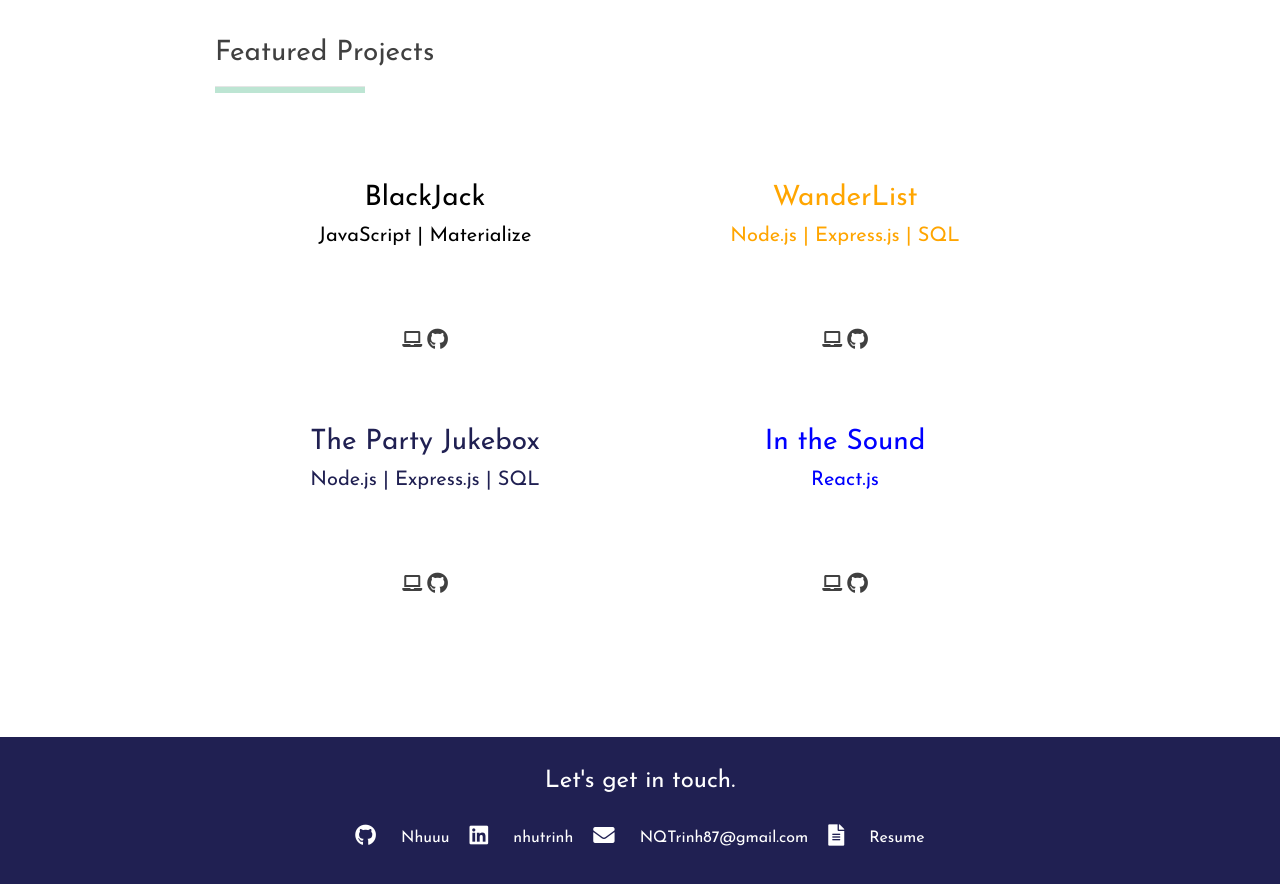
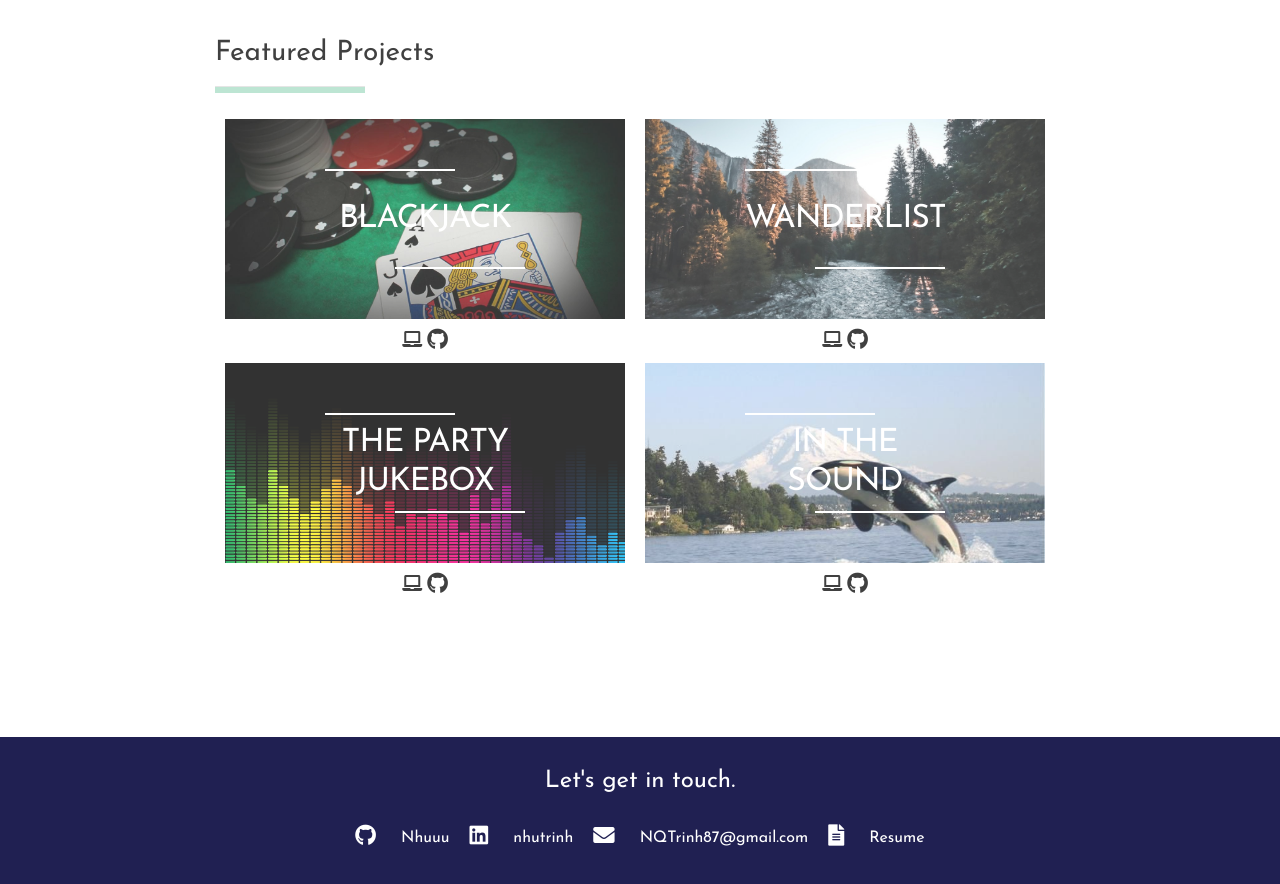
Before and after one commit to Nhuuu/folio, a plain HTML site: page index.html in a window 1280 px wide. Shown: the part 1188-2072 px from the top of the page. Drawn offline with nearby package versions, Linux system fonts and the light colour scheme; a script that the page names is missing.

Commit message:
animated portfolio items

```diff
--- a/css/style.css
+++ b/css/style.css
@@ -63,6 +63,8 @@ svg {
   box-sizing: border-box;
 }
 
+
+
 hr {
   border-bottom: 6px solid #BDE5D3;
   width: 150px;
@@ -75,78 +77,165 @@ hr {
   margin: 0 auto;
 }
 
+
+/* Portfolio Styles */
+
 .portfolio-item {
   text-align: center;
 }
 
-.portfolio-text {
+.portfolio-rect {
   display: flex;
   justify-content: center;
   height: 200px;
   margin: 10px;
-  box-sizing: border-box;
   flex-direction: column;
   min-width: 400px;
+  /* make this responsive */
+  max-width: 400px;
   position: relative;
+  overflow: hidden;
+  color: #fff;
+  background: #000000;
+  text-align: center;
 }
 
-.portfolio-text.blackjack::after, .portfolio-text.wanderlist::after, .portfolio-text.inthesound::after, .portfolio-text.jukebox::after {
-  content: "";
-  opacity: 0.6;
+.portfolio-rect img {
+  width: 100%;
+}
+
+.portfolio-rect.blackjack, .portfolio-rect.wanderlist, .portfolio-rect.inthesound, .portfolio-rect.jukebox {
+  background-position: 50% 50%;
+  opacity: .8;
+}
+
+.portfolio-rect * {
+  -webkit-box-sizing: padding-box;
+  box-sizing: padding-box;
+  -webkit-transition: all 0.3s ease-in-out;
+  transition: all 0.3s ease-in-out;
+}
+
+.portfolio-rect .portfolio-text {
+  bottom: 0;
+  display: block;
+  left: 0;
+  position: absolute;
+  right: 0;
+  top: 0;
+}
+.portfolio-rect h2 {
+  color: white;
+  left: 0;
+  right: 0;
+  letter-spacing: -1px;
+  margin: 0 auto;
+  position: absolute;
+  text-transform: uppercase;
+  bottom: 50%;
+  -webkit-transform: translateY(50%);
+  transform: translateY(50%);
+}
+
+.portfolio-rect p {
+  color: white;
+  position: absolute;
   top: 0;
   left: 0;
+  right: 0;
+  margin: 0 auto;
+  top: 50%;
+  opacity: 0;
+  font-size: 16px;
+  -webkit-transform: translateY(-20%) scale(0.7);
+  transform: translateY(-20%) scale(0.7);
+}
+.portfolio-rect .portfolio-text {
+  overflow: hidden;
+  position: absolute;
+  top: 50%;
+  left: 50%;
+  content: '';
+  -webkit-transform: rotate(360deg) translate(-50%, -50%);
+  transform: rotate(360deg) translate(-50%, -50%);
+  -webkit-transform-origin: 0 0;
+  transform-origin: 0 0;
+}
+.portfolio-rect .portfolio-text:before,
+.portfolio-rect .portfolio-text:after,
+.portfolio-rect .portfolio-text div:before,
+.portfolio-rect .portfolio-text div:after {
+  background-color: #ffffff;
+  position: absolute;
+  content: "";
+  display: block;
+  -webkit-transition: all 0.4s ease-in-out;
+  transition: all 0.4s ease-in-out;
+}
+.portfolio-rect .portfolio-text:before,
+.portfolio-rect .portfolio-text:after {
+  width: 65%;
+  height: 2px;
+}
+.portfolio-rect .portfolio-text div:before,
+.portfolio-rect .portfolio-text div:after {
+  width: 2px;
+  height: 65%;
+}
+.portfolio-rect .portfolio-text:before,
+.portfolio-rect .portfolio-text div:before {
+  left: 0;
+  top: 0;
+}
+.portfolio-rect .portfolio-text:after,
+.portfolio-rect .portfolio-text div:after {
   bottom: 0;
   right: 0;
-  position: absolute;
-  z-index: -1;
 }
 
-.portfolio-text.blackjack::after {
-  background: url() no-repeat;
+.portfolio-rect:hover img,
+.portfolio-rect.hover img {
+  opacity: 0.25;
+  -webkit-transform: scale(1.1);
+  transform: scale(1.1);
+}
+.portfolio-rect:hover h2,
+.portfolio-rect.hover h2 {
+  opacity: 1;
+  -webkit-transform: translateY(0px);
+  transform: translateY(0px);
+}
+.portfolio-rect:hover p,
+.portfolio-rect.hover p {
+  opacity: 1;
+  -webkit-transform: translateY(0px) scale(1);
+  transform: translateY(0px) scale(1);
+}
+.portfolio-rect:hover .portfolio-text:before,
+.portfolio-rect.hover .portfolio-text:before {
+  width: 38%;
+}
+.portfolio-rect:hover .portfolio-text div:before,
+.portfolio-rect.hover .portfolio-text div:before {
+  height: 38%;
+}
+.portfolio-rect:hover .portfolio-text:after,
+.portfolio-rect.hover .portfolio-text:after {
+  width: 55%;
+}
+.portfolio-rect:hover .portfolio-text div:after,
+.portfolio-rect.hover .portfolio-text div:after {
+  height: 55%;
 }
 
-.portfolio-text.wanderlist::after {
-  background: url() no-repeat;
-}
-
-.portfolio-text.inthesound::after {
-  background: url() no-repeat;
-}
-
-.portfolio-text.jukebox::after {
-
-}
-
-.portfolio-text.blackjack {
-  background-size: 180%;
-  background-position: 50% 50%;
-  color: black;
-}
-
-.portfolio-text.wanderlist {
-  background-size: 180%;
-  background-position: 50% 50%;
-  color: orange;
-}
-
-.portfolio-text.inthesound {
-  background-size: 180%;
-  background-position: 50% 50%;
-  color: blue;
-}
-
-.portfolio-text.jukebox {
-  background-size: 180%;
-  background-position: 50% 50%;
-  color: rgb(32, 32, 82);
-}
 a {
   color: rgb(91, 91, 190);
 }
 a:hover {
   text-decoration: none;
-  color: #BDE5D3;
 }
+
+
 
 /* footer */
 footer {
@@ -180,7 +269,3 @@ footer a:hover .icon-label {
 .contact-title {
   margin: 20px;
 }
-
-.up {
-  float: right;
-}
--- a/index.html
+++ b/index.html
@@ -8,7 +8,7 @@
       content="width=device-width, initial-scale=1"
     />
     <meta name="description" content="Full stack developer. Based in Seattle. Front-end experienced in Javascript, CSS, jQuery, and React.js. Back-end experienced in Python, SQL, MongoDB, Django, Node.js and Express.js." />
-    <!--<link rel="shortcut icon" href="img/fish_favicon.ico">-->
+    <link rel="shortcut icon" href="media/logo.png">
     <link rel="stylesheet" href="https://use.fontawesome.com/releases/v5.7.2/css/all.css" integrity="sha384-fnmOCqbTlWIlj8LyTjo7mOUStjsKC4pOpQbqyi7RrhN7udi9RwhKkMHpvLbHG9Sr" crossorigin="anonymous">
     <link rel="stylesheet" href="https://stackpath.bootstrapcdn.com/bootstrap/4.1.3/css/bootstrap.min.css" integrity="sha384-MCw98/SFnGE8fJT3GXwEOngsV7Zt27NXFoaoApmYm81iuXoPkFOJwJ8ERdknLPMO" crossorigin="anonymous">
     <link href="https://fonts.googleapis.com/css?family=Josefin+Sans" rel="stylesheet">
@@ -34,7 +34,6 @@
             <rect class="water-fill" mask="url(#text-mask)" fill="url(#water)" y="75" width="1600" height="50" opacity="0.3">
               <animate attributeType="xml" attributeName="x" from="-400" to="0" repeatCount="indefinite" dur="3s"/>
             </rect>
-
             <rect class="water-fill" mask="url(#text-mask)" fill="url(#water)" y="85" width="800" height="50" opacity="0.3">
               <animate attributeType="xml" attributeName="x" from="-200" to="0" repeatCount="indefinite" dur="1.4s"/>
             </rect>
@@ -59,9 +58,9 @@
       <hr>
       <div class="row">
         <div class="col-3">
-            <img src="media/pic2.JPEG" class="profile-photo animated">
+            <img src="media/pic2.JPEG" class="profile-photo">
         </div>
-        <div class="col-9 about animated">
+        <div class="col-9">
           <p>I’m a full stack developer with a background in operations and analysis. My background gives me valuable business insight to bring to the development space. I’m passionate about creating meaningful applications to the social and economic environment. I love learning new technologies and my greatest strength is my desire to dig deep for full comprehension while not overlooking the details.</p>
           <p>When I’m not zoned out reading documentation, I spend my energy on helping to produce a week-long women in tech conference called the <a href="http://womenintechregatta.com" target="_blank">Women in Tech Regatta</a>. Supporting others in their careers and life goals is what I love to do in and outside of the workplace. I'm also a social justice advocate, outdoor enthusiast, animal lover, and one-time marathon runner. (Just the one....) </p>
         </div>
@@ -72,21 +71,27 @@
       <h3>Featured Projects</h3>
       <hr>
       <div class="flex-grid">
+        <div class="portfolio-item">
+          <div class="portfolio-rect blackjack">
+            <img src="media/blackjack2.jpg" alt="blackjack">
+            <div class="portfolio-text">
+              <h2>BlackJack</h2>
+              <p>JavaScript | Materialize</p>
+            </div>
+          </div>
 
-        <div class="portfolio-item">
-          <div class="portfolio-text blackjack">
-            <h3>BlackJack</h3>
-            <h5>JavaScript | Materialize</h5>
-          </div>
           <div class="portfolio-links">
             <a href="https://nhuuu.github.io/BlackJack/" target="_blank"><i class="fas fa-laptop"></i></a>
             <a href="https://github.com/Nhuuu/BlackJack" target="_blank"><i class="fab fa-github fa-lg"></i></a>
           </div>
         </div>
         <div class="portfolio-item">
-          <div class="portfolio-text wanderlist">
-            <h3>WanderList</h3>
-            <h5>Node.js | Express.js | SQL</h5>
+          <div class="portfolio-rect wanderlist">
+            <img src="media/wanderlist2.jpg" alt="wanderlist">
+            <div class="portfolio-text">
+              <h2>WanderList</h2>
+              <p>Node.js | Express.js | SQL</p>
+            </div>
           </div>
           <div class="portfolio-links">
             <a href="https://my-wanderlist.herokuapp.com/" target="_blank"><i class="fas fa-laptop"></i></a>
@@ -94,9 +99,12 @@
           </div>
         </div>
         <div class="portfolio-item">
-          <div class="portfolio-text jukebox">
-            <h3>The Party Jukebox</h3>
-            <h5>Node.js | Express.js | SQL</h5>
+          <div class="portfolio-rect jukebox">
+            <img src="media/jukebox3.png" alt="wanderlist">
+            <div class="portfolio-text">
+              <h2>The Party Jukebox</h2>
+              <p>Node.js | Express.js | SQL</p>
+            </div>
           </div>
           <div class="portfolio-links">
             <a href="https://partyjukebox.herokuapp.com/" target="_blank"><i class="fas fa-laptop"></i></a>
@@ -104,9 +112,12 @@
           </div>
         </div>
         <div class="portfolio-item">
-          <div class="portfolio-text inthesound">
-            <h3>In the Sound</h3>
-            <h5>React.js</h5>
+          <div class="portfolio-rect inthesound">
+            <img src="media/inthesound3.jpg" alt="wanderlist">
+            <div class="portfolio-text">
+              <h2>In the Sound</h2>
+              <p>React.js</p>
+            </div>
           </div>
           <div class="portfolio-links">
             <a href="https://in-the-sound.herokuapp.com/" target="_blank"><i class="fas fa-laptop"></i></a>
```
Also changed, not shown: media/blackjack2.jpg (added), media/inthesound3.jpg (added), media/jukebox3.png (added), media/logo.png (added), media/wanderlist2.jpg (added).
